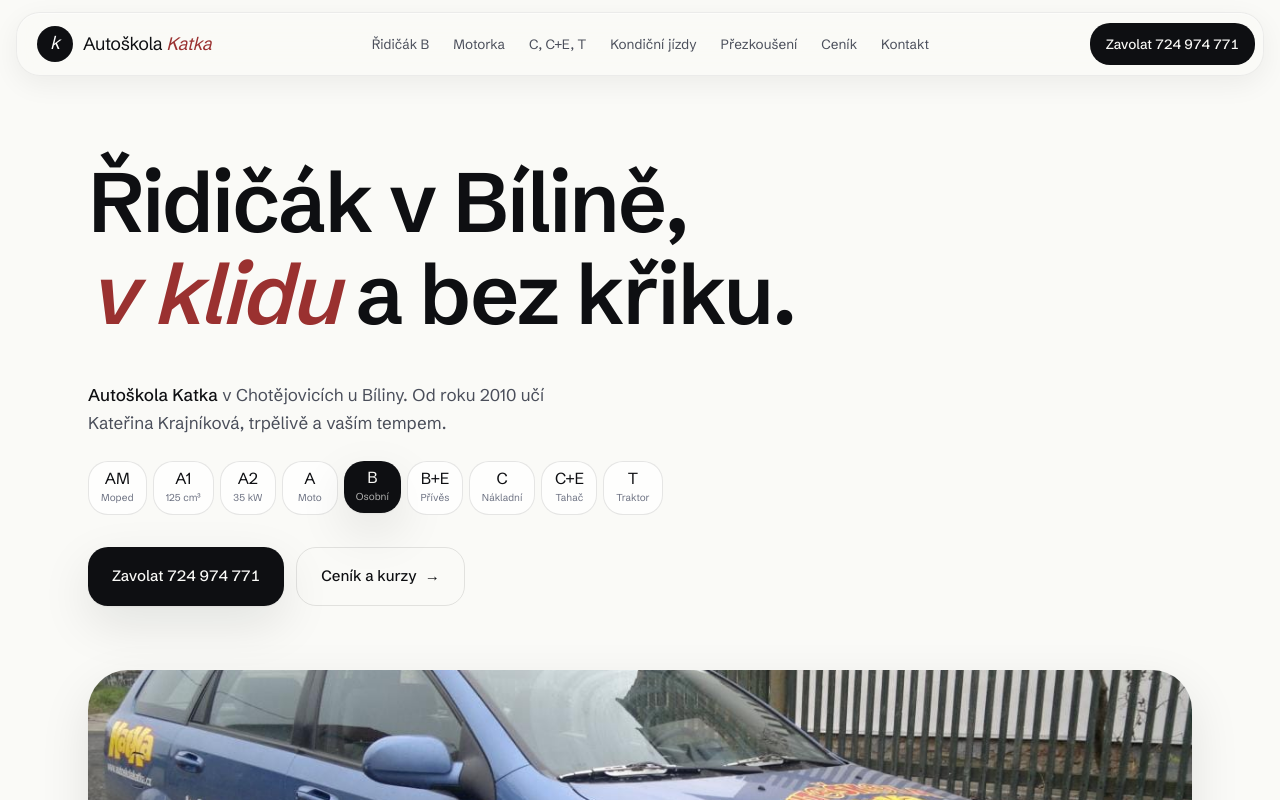
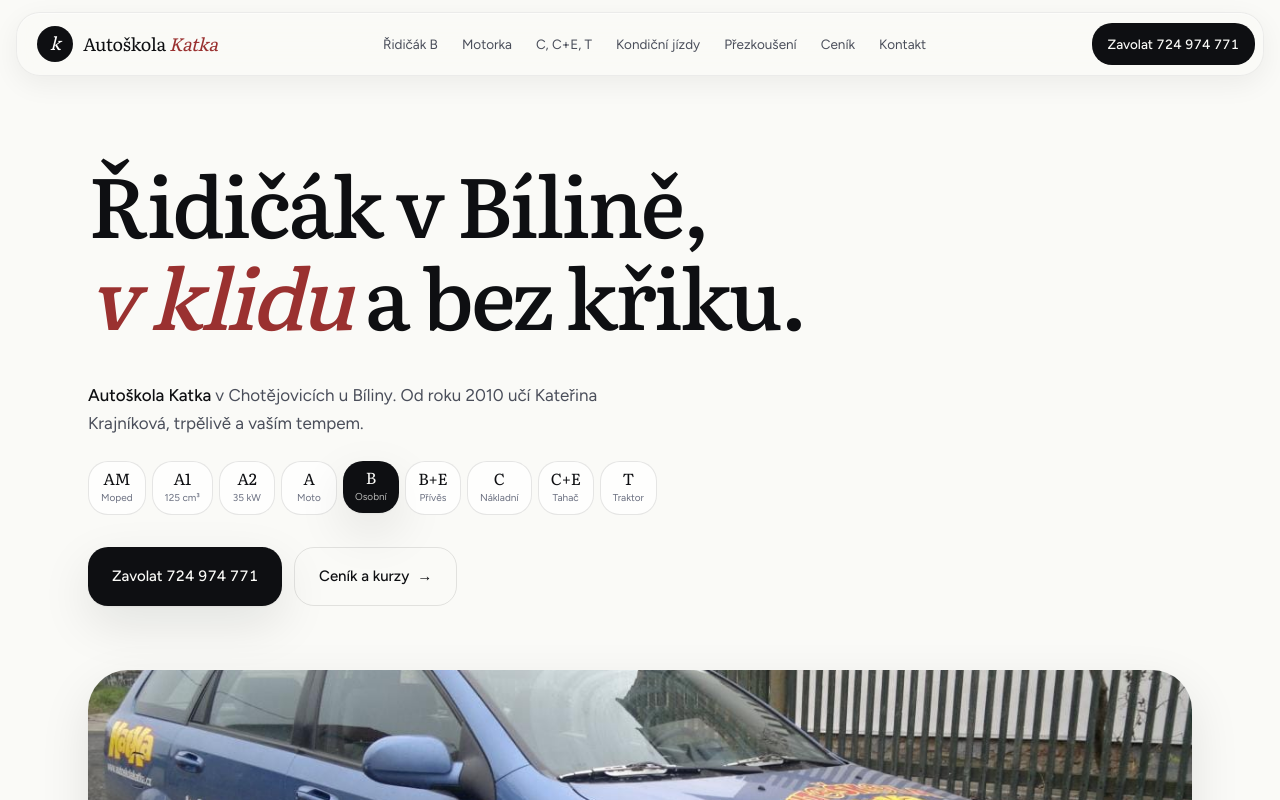
Before and after one commit to sznapiGoat/autoskolaKatka, a Next.js app: page / in a window 1280 px wide. Shown: the top 800 px of the page. Built offline with nearby package versions, Linux system fonts and the light colour scheme.

Commit message:
Písmo Literata + Figtree s užším prostrkem, logo vždy odkazuje na úvod

```diff
--- a/src/app/globals.css
+++ b/src/app/globals.css
@@ -19,9 +19,9 @@
   /* Tmavá plocha: patička, pás s fotkou, dlaždice skupin */
   --color-night: #0e0f12;
 
-  --font-display: var(--font-schibsted), ui-sans-serif, system-ui, sans-serif;
-  --font-sans: var(--font-schibsted), ui-sans-serif, system-ui, sans-serif;
-  --font-mono: var(--font-schibsted), ui-sans-serif, system-ui, sans-serif;
+  --font-display: var(--font-literata), Georgia, serif;
+  --font-sans: var(--font-figtree), ui-sans-serif, system-ui, sans-serif;
+  --font-mono: var(--font-figtree), ui-sans-serif, system-ui, sans-serif;
 
   --radius-plate: 2rem;
   --radius-2xl: 1.25rem;
@@ -88,10 +88,19 @@ h1,
 h2,
 h3 {
   font-family: var(--font-display);
-  font-weight: 600;
+  font-weight: 500;
   text-wrap: balance;
   line-height: 1.1;
   letter-spacing: -0.025em;
+}
+
+/* Literata je volně prostrkaná, velké nadpisy a čísla stahujeme víc */
+h1 {
+  letter-spacing: -0.035em;
+}
+
+.font-display {
+  letter-spacing: -0.02em;
 }
 
 p {
--- a/src/app/layout.tsx
+++ b/src/app/layout.tsx
@@ -1,5 +1,5 @@
 import type { Metadata, Viewport } from "next";
-import { Schibsted_Grotesk } from "next/font/google";
+import { Figtree, Literata } from "next/font/google";
 import { Header } from "@/components/header";
 import { Footer } from "@/components/footer";
 import { Reveal } from "@/components/reveal";
@@ -7,12 +7,17 @@ import { JsonLd, localBusiness } from "@/lib/seo";
 import { site } from "@/lib/site";
 import "./globals.css";
 
-// Jedno písmo pro nadpisy i text
-const schibsted = Schibsted_Grotesk({
-  variable: "--font-schibsted",
+// Nadpisy: Literata (variabilní, s optickou velikostí). Text: Figtree.
+const literata = Literata({
+  variable: "--font-literata",
   subsets: ["latin", "latin-ext"],
-  weight: ["400", "500", "600", "700"],
   style: ["normal", "italic"],
+  axes: ["opsz"],
+});
+
+const figtree = Figtree({
+  variable: "--font-figtree",
+  subsets: ["latin", "latin-ext"],
 });
 
 export const metadata: Metadata = {
@@ -40,7 +45,7 @@ export default function RootLayout({ children }: LayoutProps<"/">) {
   return (
     <html
       lang="cs"
-      className={`${schibsted.variable} antialiased`}
+      className={`${literata.variable} ${figtree.variable} antialiased`}
     >
       <head>
         <script
--- a/src/components/footer.tsx
+++ b/src/components/footer.tsx
@@ -9,12 +9,12 @@ export function Footer() {
     <footer className="mt-8 bg-night pt-20 pb-8 text-[#e7e5de]">
       <div className="mx-auto grid max-w-6xl gap-12 px-4 sm:px-6 md:grid-cols-12">
         <div className="md:col-span-5">
-          <div className="flex items-center gap-2.5">
+          <Link href="/" aria-label="Autoškola Katka, úvod" className="flex w-fit items-center gap-2.5">
             <Plate tone="coral" />
             <p className="font-display text-[20px]">
               Autoškola <span className="italic">Katka</span>
             </p>
-          </div>
+          </Link>
           <p className="mt-5 max-w-[40ch] text-[14.5px] leading-relaxed text-white/60">
             Autoškola v Chotějovicích u Bíliny. Učíme řídit od roku {site.since}. Trpělivě, v klidu, bez křiku.
           </p>
--- a/src/components/header.tsx
+++ b/src/components/header.tsx
@@ -28,7 +28,13 @@ export function Header() {
     <header className="sticky top-0 z-40 px-3 pt-3 sm:px-4">
       {/* Skleněná lišta. Mobilní menu leží mimo ni, aby ho backdrop-filter neuzavřel do lišty. */}
       <div className="glass mx-auto flex h-16 max-w-7xl items-center justify-between gap-4 rounded-3xl pr-2 pl-4 sm:pl-5">
-        <Link href="/" aria-label="Autoškola Katka, úvod" className="shrink-0">
+        <Link
+          href="/"
+          aria-label="Autoškola Katka, úvod"
+          className="shrink-0"
+          // Na úvodní stránce by odkaz nic neudělal, tak aspoň vyjede nahoru
+          onClick={() => pathname === "/" && window.scrollTo({ top: 0, behavior: "smooth" })}
+        >
           <Logo />
         </Link>
 
```
Also changed, not shown: src/app/icon.svg.
